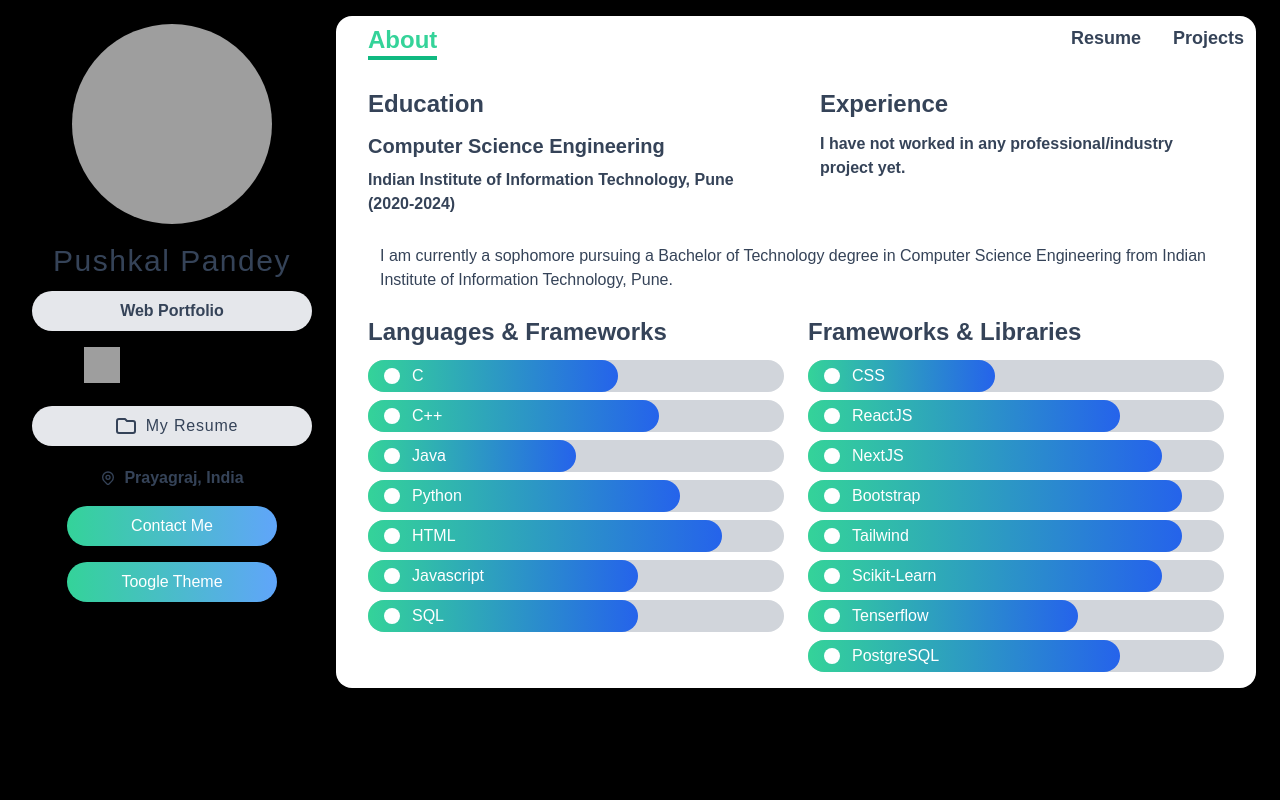
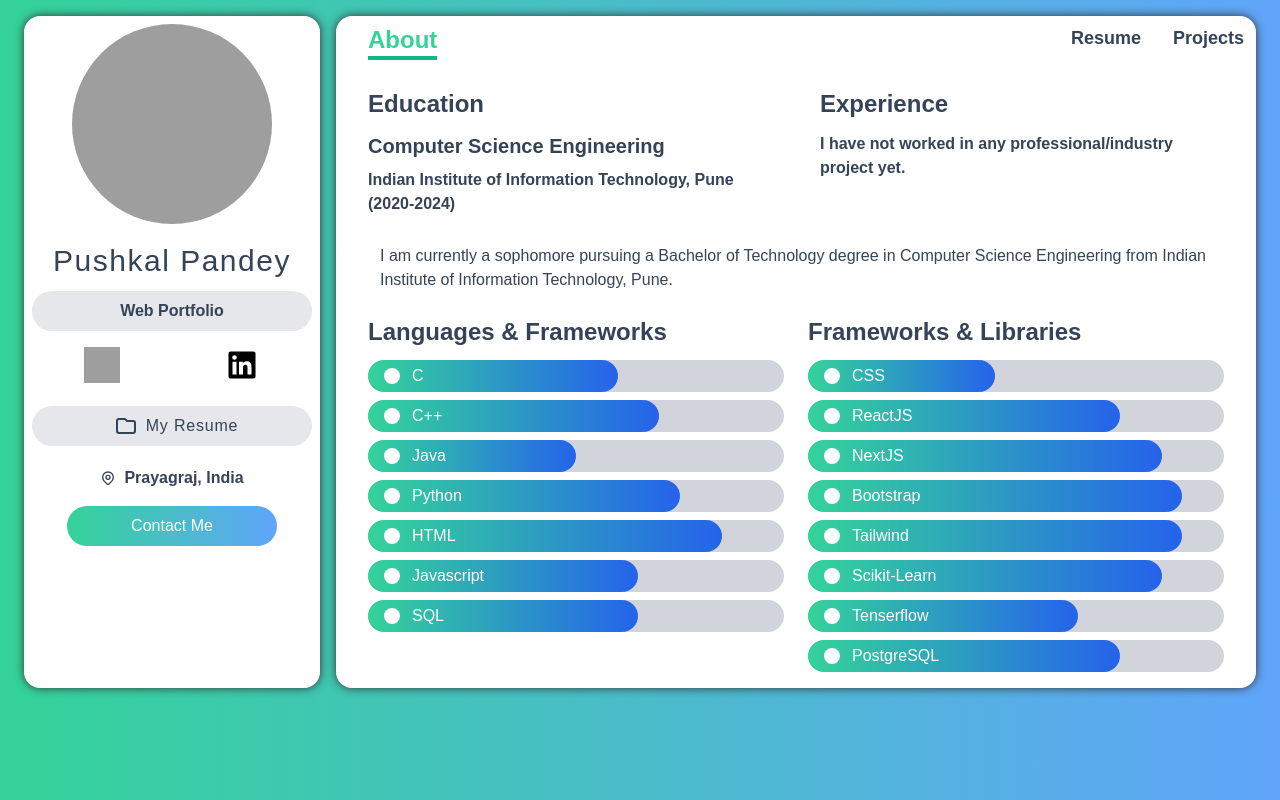
Before and after one commit to Alpha-Knight-Zero/portfolio, a Next.js app: page /Resume in a window 1280 px wide. Built offline with nearby package versions, Linux system fonts and the light colour scheme; grey boxes are pictures that could not be loaded.

Commit message:
dark theme , shadows done

```diff
--- a/components/About.tsx
+++ b/components/About.tsx
@@ -12,7 +12,7 @@ const Portfolio = () => {
 					with Next.js and PodtgreSQL.`}
 			</p>
 			<div
-				className='flex-grow p-4 mt-5 bg-gray-400 rounded-lg'
+				className='flex-grow p-4 mt-5 bg-gray-400 rounded-lg dark:bg-[#0a0b1e]'
 				style={{
 					marginLeft: '-1.5rem',
 					marginRight: '-1.5rem',
@@ -23,7 +23,7 @@ const Portfolio = () => {
 				</h1>
 				<div className='grid gap-5 md:grid-cols-2'>
 					{domainsOfExpertise.map((domain) => (
-						<div className='bg-gray-200 rounded-2xl md:col-span-1'>
+						<div className='bg-gray-200 dark:bg-[#16181d] rounded-2xl md:col-span-1'>
 							<Domaincard domain={domain} />
 						</div>
 					))}
--- a/components/Navbar.tsx
+++ b/components/Navbar.tsx
@@ -16,7 +16,7 @@ const Navbar = () => {
 	}, []);
 
 	return (
-		<div className='flex justify-between my-2 ml-4 mr-1'>
+		<div className='flex justify-between my-2 ml-4 mr-1 '>
 			<div className='ml-2 text-xl font-bold text-green-400 border-b-4 border-green-500 md:text-2xl'>
 				{page}
 			</div>
--- a/components/Sidebar.tsx
+++ b/components/Sidebar.tsx
@@ -1,9 +1,18 @@
 import Image from 'next/image';
 import { LocationMarkerIcon, FolderIcon } from '@heroicons/react/outline';
+import { FaRegLightbulb } from 'react-icons/fa';
+import { FiMoon } from 'react-icons/fi';
+import { useTheme } from 'next-themes';
 
 const Sidebar = () => {
+	const { theme, setTheme } = useTheme();
+
+	const changeTheme = () => {
+		theme == 'dark' ? setTheme('light') : setTheme('dark');
+	};
+
 	return (
-		<div className='items-center justify-center p-2 text-center bg-white col-span-full md:col-span-3 rounded-2xl dark:bg-black'>
+		<div className='items-center justify-center p-2 text-center bg-white col-span-full md:col-span-3 rounded-2xl dark:bg-[#0f1115] shadow-custom-light dark:shadow-custom-dark'>
 			<Image
 				src={
 					'https://avatars.githubusercontent.com/u/65271592?s=400&u=7edb3ac66593dc688402659609cb7d6f26af4051&v=4'
@@ -18,7 +27,7 @@ const Sidebar = () => {
 			<h1 className='my-3 text-3xl font-medium tracking-wider'>
 				Pushkal Pandey
 			</h1>
-			<p className='px-2 py-2 my-3 font-bold bg-gray-200 rounded-full'>
+			<p className='px-2 py-2 my-3 font-bold bg-gray-200 rounded-full dark:bg-[#16181d]'>
 				Web Portfolio
 			</p>
 			<div className='flex justify-around my-4 md:w-full'>
@@ -42,7 +51,7 @@ const Sidebar = () => {
 				</a>
 			</div>
 			<a
-				className='flex items-center justify-center px-2 py-2 my-3 tracking-wider transition-shadow transform bg-gray-200 rounded-full group hover:bg-blue-200 hover:font-semibold whitespace-nowrap'
+				className='flex items-center justify-center px-2 py-2 my-3 tracking-wider transition-shadow transform bg-gray-200 rounded-full dark:bg-[#16181d] group hover:bg-blue-200 hover:font-semibold whitespace-nowrap'
 				href=''
 			>
 				<FolderIcon className='w-6 h-6 mx-2 group-hover:scale-110' />
@@ -58,14 +67,25 @@ const Sidebar = () => {
 			</a>
 
 			<button
-				className='w-5/12 px-5 py-2 mx-2 my-2 text-white rounded-full bg-gradient-to-r from-green-400 to to-blue-400 md:w-9/12'
+				className='w-5/12 px-5 py-2 mx-2 mt-2 text-white rounded-full bg-gradient-to-r from-green-400 to to-blue-400 md:w-9/12'
 				onClick={() => window.open('mailto:offpushkal@yahoo.com')}
 			>
 				Contact Me
 			</button>
-			<button className='w-5/12 px-5 py-2 mx-4 my-2 text-white rounded-full bg-gradient-to-r from-green-400 to to-blue-400 md:w-9/12'>
-				Toogle Theme
-			</button>
+			<div className='flex justify-around my-4'>
+				{theme == 'dark' && (
+					<FaRegLightbulb
+						className='items-center w-12 h-12 py-2 mx-2 my-2 text-yellow-400 hover:cursor-pointer '
+						onClick={changeTheme}
+					/>
+				)}
+				{theme == 'light' && (
+					<FiMoon
+						className='items-center w-12 h-12 py-2 mx-2 my-2 text-black hover:cursor-pointer'
+						onClick={changeTheme}
+					/>
+				)}
+			</div>
 		</div>
 	);
 };
--- a/components/SkillBar.tsx
+++ b/components/SkillBar.tsx
@@ -2,7 +2,7 @@ import { ISkill } from '../types';
 
 const SkillBar = ({ data: { level, Icon, title } }: { data: ISkill }) => {
 	return (
-		<div className='my-2 text-white bg-gray-300 rounded-full hover:scale-110'>
+		<div className='my-2 hover:shadow-custom-light dark:hover:shadow-custom-dark text-white bg-gray-300 rounded-full dark:bg-[#16181d] hover:scale-110 '>
 			<div
 				className='flex items-center px-4 py-1 rounded-full bg-gradient-to-r from-green-400 to-blue-600 '
 				style={{ width: level }}
--- a/package.json
+++ b/package.json
@@ -12,6 +12,7 @@
     "@heroicons/react": "^1.0.3",
     "@tailwindcss/line-clamp": "^0.2.1",
     "next": "11.0.1",
+    "next-themes": "^0.0.15",
     "react": "17.0.2",
     "react-dom": "17.0.2",
     "react-icons": "^4.2.0",
--- a/pages/Resume.tsx
+++ b/pages/Resume.tsx
@@ -48,7 +48,7 @@ const Resume = () => {
 					</p>
 					<div className='my-2'>
 						{frameworksandLibraries.map((framework) => (
-							<SkillBar data={framework} />
+							<SkillBar data={framework} key={framework.title} />
 						))}
 					</div>
 				</div>
--- a/pages/_app.tsx
+++ b/pages/_app.tsx
@@ -4,16 +4,19 @@ import type { AppProps } from 'next/app';
 import Sidebar from '../components/Sidebar';
 import React from 'react';
 import Navbar from '../components/Navbar';
+import { ThemeProvider } from 'next-themes';
 
 function MyApp({ Component, pageProps }: AppProps) {
 	return (
-		<div className='grid grid-cols-12 px-6 my-4 gap-7 md:gap-4 '>
-			<Sidebar />
-			<div className='flex flex-col px-2 bg-white rounded-2xl col-span-full md:col-span-9'>
-				<Navbar />
-				<Component {...pageProps} />
+		<ThemeProvider attribute='class'>
+			<div className='grid grid-cols-12 px-6 my-4 gap-7 md:gap-4 '>
+				<Sidebar />
+				<div className='flex flex-col px-2 bg-white rounded-2xl col-span-full md:col-span-9 dark:bg-[#0f1115] shadow-custom-light dark:shadow-custom-dark'>
+					<Navbar />
+					<Component {...pageProps} />
+				</div>
 			</div>
-		</div>
+		</ThemeProvider>
 	);
 }
 export default MyApp;
--- a/pages/_document.tsx
+++ b/pages/_document.tsx
@@ -3,9 +3,9 @@ import Document, { Html, Head, Main, NextScript } from 'next/document';
 class MyDocument extends Document {
 	render() {
 		return (
-			<Html lang='en' className='dark'>
+			<Html lang='en'>
 				<Head />
-				<body>
+				<body className='bg-fixed bg-gradient-to-r from-green-400 to-blue-400 dark:from-[#0f1115] dark:to-dark-700 dark:text-white'>
 					<Main />
 					<NextScript />
 				</body>
--- a/styles/globals.css
+++ b/styles/globals.css
@@ -5,5 +5,5 @@
 body {
 	background: black;
 	font-family: sans-serif;
-	color:#354358
+	color: #354358;
 }
--- a/tailwind.config.js
+++ b/tailwind.config.js
@@ -6,10 +6,27 @@ module.exports = {
 	],
 	darkMode: 'class',
 	theme: {
-		extend: {},
+		extend: {
+			boxShadow: {
+				'custom-light': ' 0 0 10px #313131',
+				'custom-dark': '5px 5px 10px #0a0c0e , -5px -5px 10px #14161c',
+			},
+			colors: {
+				green: { DEFAULT: '#00f260,' },
+				dark: {
+					DEFAULT: '#010101',
+					100: '#0a0b1e',
+					200: '#16181d',
+					500: '#0f1115',
+					700: '#202125',
+				},
+			},
+		},
 	},
 	variants: {
-		extend: {},
+		extend: {
+			boxShadow: ['dark'],
+		},
 	},
 	plugins: [
 		require('tailwind-scrollbar-hide'),
```
Also changed, not shown: 1 other file (tests, documents, lock files or other folders).
